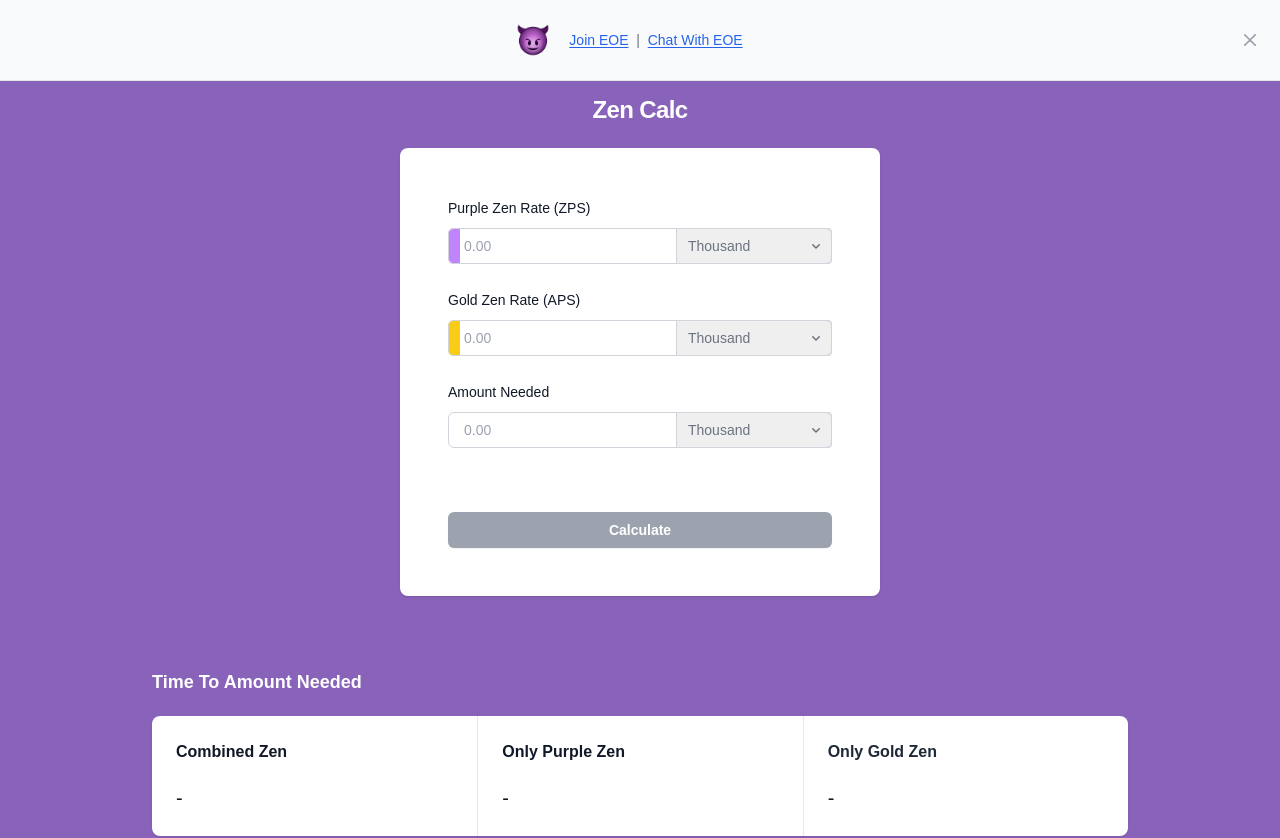
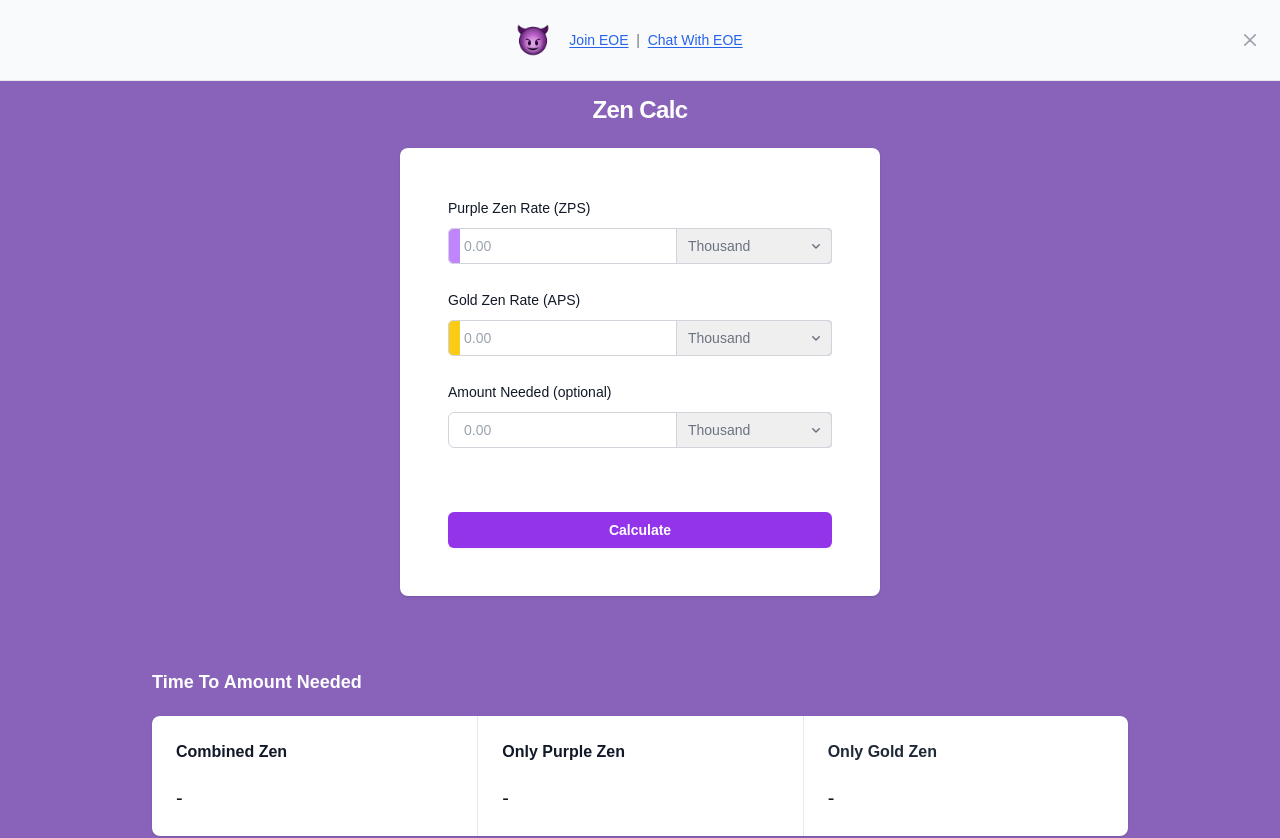
Before and after one commit to devlife2022/ck-zen-helper-app, a Next.js app: page / in a window 1280 px wide. Shown: the top 838 px of the page. Built offline with nearby package versions, Linux system fonts and the light colour scheme.

Commit message:
set calculate button disable to false in case someone just wants to see shop/ninja boosts

```diff
--- a/app/page.tsx
+++ b/app/page.tsx
@@ -41,7 +41,7 @@ export default function Home() {
     'doubleTroubleZenAmount': '-'
   })
 
-  const [calculateIsDisabled, setCalculateIsDisabled] = useState(true)
+  const [calculateIsDisabled, setCalculateIsDisabled] = useState(false)
 
   const [bannerIsShowing, setBannerIsShowing] = useState(true)
 
--- a/ui/zen_input_form.tsx
+++ b/ui/zen_input_form.tsx
@@ -149,7 +149,7 @@ export default function ZenInputForm({
 
         <div>
           <label htmlFor="price" className="block text-sm/6 font-medium text-gray-900">
-            Amount Needed
+            Amount Needed (optional)
           </label>
           <div className="mt-2">
             <div className="flex items-center rounded-md pl-3 outline outline-1 -outline-offset-1 outline-gray-300 has-[input:focus-within]:outline has-[input:focus-within]:outline-2 has-[input:focus-within]:-outline-offset-2 has-[input:focus-within]:outline-green-600">
```
